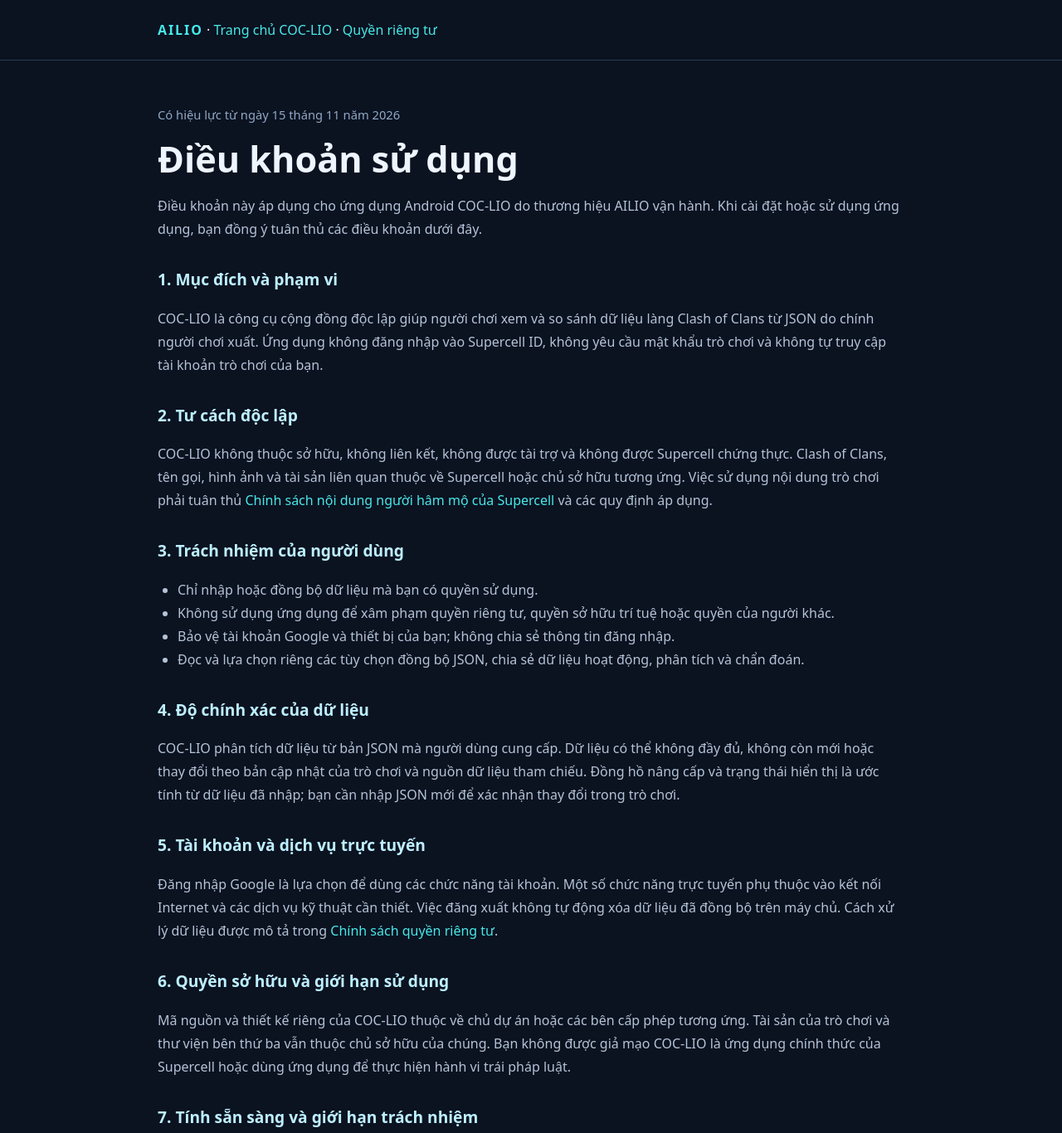
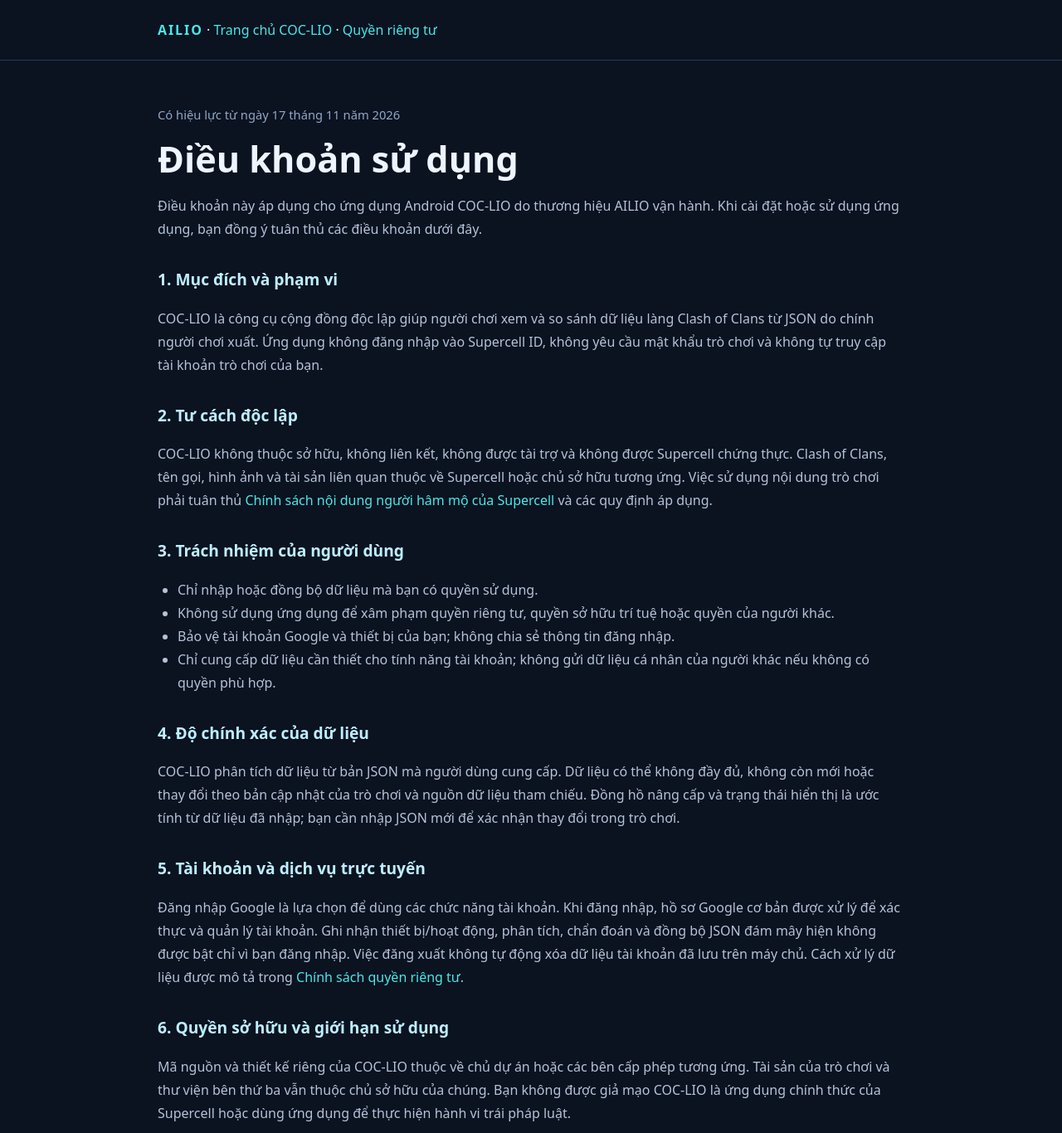
Before and after one commit to HUY-HOA/COC-LIO, a plain HTML site: page website/terms.html in a window 1280 px wide. Shown: the top 1366 px of the page at 83% size. Drawn offline with Linux system fonts and the light colour scheme.

Commit message:
Update COC-LIO terms for current data processing

```diff
--- a/website/terms.html
+++ b/website/terms.html
@@ -17,7 +17,7 @@
 <body>
   <header><div class="wrap"><a class="brand" href="/">AILIO</a> · <a href="/">Trang chủ COC-LIO</a> · <a href="/privacy">Quyền riêng tư</a></div></header>
   <main class="wrap">
-    <p class="meta">Có hiệu lực từ ngày 15 tháng 11 năm 2026</p>
+    <p class="meta">Có hiệu lực từ ngày 17 tháng 11 năm 2026</p>
     <h1>Điều khoản sử dụng</h1>
     <p>Điều khoản này áp dụng cho ứng dụng Android COC-LIO do thương hiệu AILIO vận hành. Khi cài đặt hoặc sử dụng ứng dụng, bạn đồng ý tuân thủ các điều khoản dưới đây.</p>
 
@@ -32,14 +32,14 @@
       <li>Chỉ nhập hoặc đồng bộ dữ liệu mà bạn có quyền sử dụng.</li>
       <li>Không sử dụng ứng dụng để xâm phạm quyền riêng tư, quyền sở hữu trí tuệ hoặc quyền của người khác.</li>
       <li>Bảo vệ tài khoản Google và thiết bị của bạn; không chia sẻ thông tin đăng nhập.</li>
-      <li>Đọc và lựa chọn riêng các tùy chọn đồng bộ JSON, chia sẻ dữ liệu hoạt động, phân tích và chẩn đoán.</li>
+      <li>Chỉ cung cấp dữ liệu cần thiết cho tính năng tài khoản; không gửi dữ liệu cá nhân của người khác nếu không có quyền phù hợp.</li>
     </ul>
 
     <h2>4. Độ chính xác của dữ liệu</h2>
     <p>COC-LIO phân tích dữ liệu từ bản JSON mà người dùng cung cấp. Dữ liệu có thể không đầy đủ, không còn mới hoặc thay đổi theo bản cập nhật của trò chơi và nguồn dữ liệu tham chiếu. Đồng hồ nâng cấp và trạng thái hiển thị là ước tính từ dữ liệu đã nhập; bạn cần nhập JSON mới để xác nhận thay đổi trong trò chơi.</p>
 
     <h2>5. Tài khoản và dịch vụ trực tuyến</h2>
-    <p>Đăng nhập Google là lựa chọn để dùng các chức năng tài khoản. Một số chức năng trực tuyến phụ thuộc vào kết nối Internet và các dịch vụ kỹ thuật cần thiết. Việc đăng xuất không tự động xóa dữ liệu đã đồng bộ trên máy chủ. Cách xử lý dữ liệu được mô tả trong <a href="/privacy">Chính sách quyền riêng tư</a>.</p>
+    <p>Đăng nhập Google là lựa chọn để dùng các chức năng tài khoản. Khi đăng nhập, hồ sơ Google cơ bản được xử lý để xác thực và quản lý tài khoản. Ghi nhận thiết bị/hoạt động, phân tích, chẩn đoán và đồng bộ JSON đám mây hiện không được bật chỉ vì bạn đăng nhập. Việc đăng xuất không tự động xóa dữ liệu tài khoản đã lưu trên máy chủ. Cách xử lý dữ liệu được mô tả trong <a href="/privacy">Chính sách quyền riêng tư</a>.</p>
 
     <h2>6. Quyền sở hữu và giới hạn sử dụng</h2>
     <p>Mã nguồn và thiết kế riêng của COC-LIO thuộc về chủ dự án hoặc các bên cấp phép tương ứng. Tài sản của trò chơi và thư viện bên thứ ba vẫn thuộc chủ sở hữu của chúng. Bạn không được giả mạo COC-LIO là ứng dụng chính thức của Supercell hoặc dùng ứng dụng để thực hiện hành vi trái pháp luật.</p>
```
